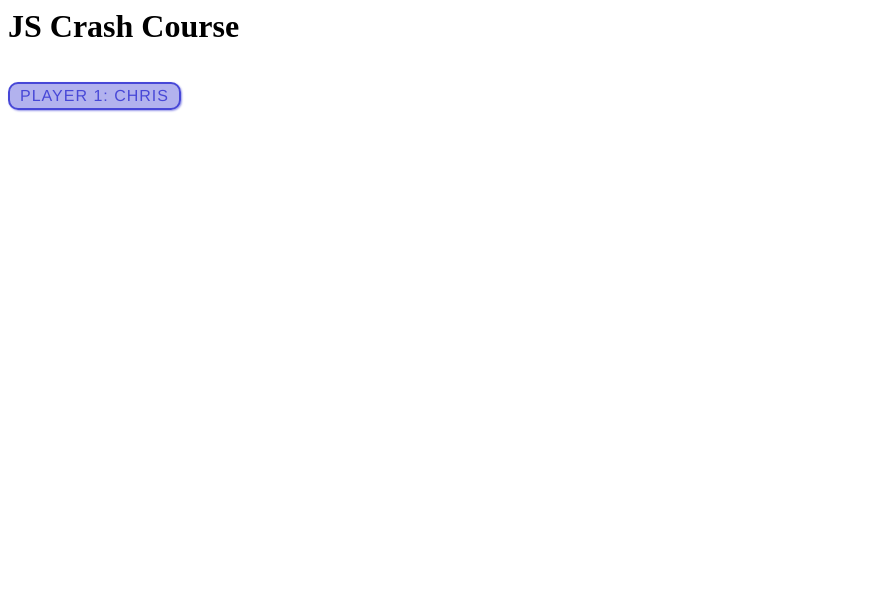
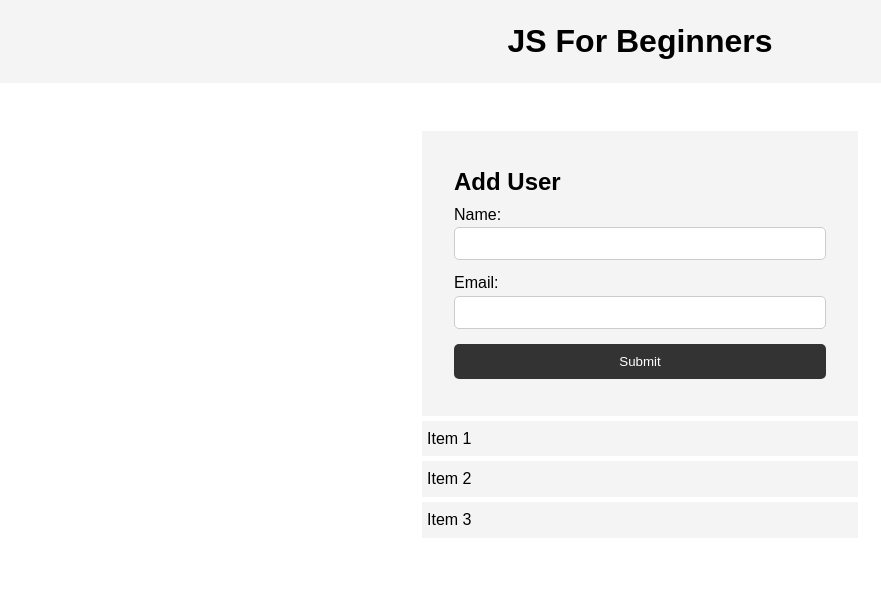
Before and after one commit to dfmartinez89/javascript-crashcourse, a plain HTML site: page index.html in a window 1280 px wide. Shown: the whole page, without its empty margins (0-881 px from the left). Drawn offline with Linux system fonts and the light colour scheme.

Commit message:
dom selectors

```diff
--- a/css/style.css
+++ b/css/style.css
@@ -1,4 +1,82 @@
-p {
+* {
+  margin: 0;
+  padding: 0;
+  box-sizing: border-box;
+}
+
+body {
+  font-family: Arial, Helvetica, sans-serif;
+  line-height: 1.6;
+}
+
+ul {
+  list-style: none;
+}
+
+ul li {
+  padding: 5px;
+  background: #f4f4f4;
+  margin: 5px 0;
+}
+
+header {
+  background: #f4f4f4;
+  padding: 1rem;
+  text-align: center;
+}
+
+.container {
+  margin: auto;
+  width: 500px;
+  overflow: auto;
+  padding: 3rem 2rem;
+}
+
+#my-form {
+  padding: 2rem;
+  background: #f4f4f4;
+}
+
+#my-form label {
+  display: block;
+}
+
+#my-form input[type="text"] {
+  width: 100%;
+  padding: 8px;
+  margin-bottom: 10px;
+  border-radius: 5px;
+  border: 1px solid #ccc;
+}
+
+.btn {
+  display: block;
+  width: 100%;
+  padding: 10px 15px;
+  border: 0;
+  background: #333;
+  color: #fff;
+  border-radius: 5px;
+  margin: 5px 0;
+}
+
+.btn:hover {
+  background: #444;
+}
+
+.bg-dark {
+  background: #333;
+  color: #fff;
+}
+
+.error {
+  background: orangered;
+  color: #fff;
+  padding: 5px;
+  margin: 5px;
+}
+
+/* p {
     font-family: 'helvetica neue', helvetica, sans-serif;
     letter-spacing: 1px;
     text-transform: uppercase;
@@ -11,4 +89,4 @@ p {
     padding: 3px 10px;
     display: inline-block;
     cursor: pointer;
-  }
+  } */
--- a/index.html
+++ b/index.html
@@ -1,20 +1,42 @@
-<!DOCTYPE hmtl>
+<!DOCTYPE html>
 <html lang="en">
-    <head>
-        <meta charset="UTF-8">
-        <meta name="viewport" content="width=device-width, initial-scale=1.0">
-        <meta http-equiv="X-UA-Compatible" content="ie=edge">
-        <link rel="stylesheet" type="text/css" href="css/style.css" />
-        <title>JS Crash Course</title>
-    </head>
-    <body>
-        <header>
-            <h1>JS Crash Course</h1>
-        </header>
-    </body>
-    <!-- <script src="mdn.js" defer></script> -->
-    <script src="main.js" defer></script>
-    <p>Player 1: Chris</p>
+  <head>
+    <meta charset="UTF-8" />
+    <meta name="viewport" content="width=device-width, initial-scale=1.0" />
+    <meta http-equiv="X-UA-Compatible" content="ie=edge" />
+    <title>JS For Beginners</title>
+    <link rel="stylesheet" href="css/style.css">
+  </head>
+  <body>
+    <header>
+      <h1>JS For Beginners</h1>
+    </header>
+
+    <section class="container">
+      <form id="my-form">
+        <h1>Add User</h1>
+        <div class="msg"></div>
+        <div>
+          <label for="name">Name:</label>
+          <input type="text" id="name">
+        </div>
+        <div>
+          <label for="email">Email:</label>
+          <input type="text" id="email">
+        </div>
+        <input class="btn" type="submit" value="Submit">
+      </form>
+
+      <ul id="users"></ul>
+
+      <ul class="items">
+        <li class="item">Item 1</li>
+        <li class="item">Item 2</li>
+        <li class="item">Item 3</li>
+      </ul>
+    </section>
 
 
+    <script src="main.js"></script>
+  </body>
 </html>
```
Also changed, not shown: main.js (+7 -0 lines).
